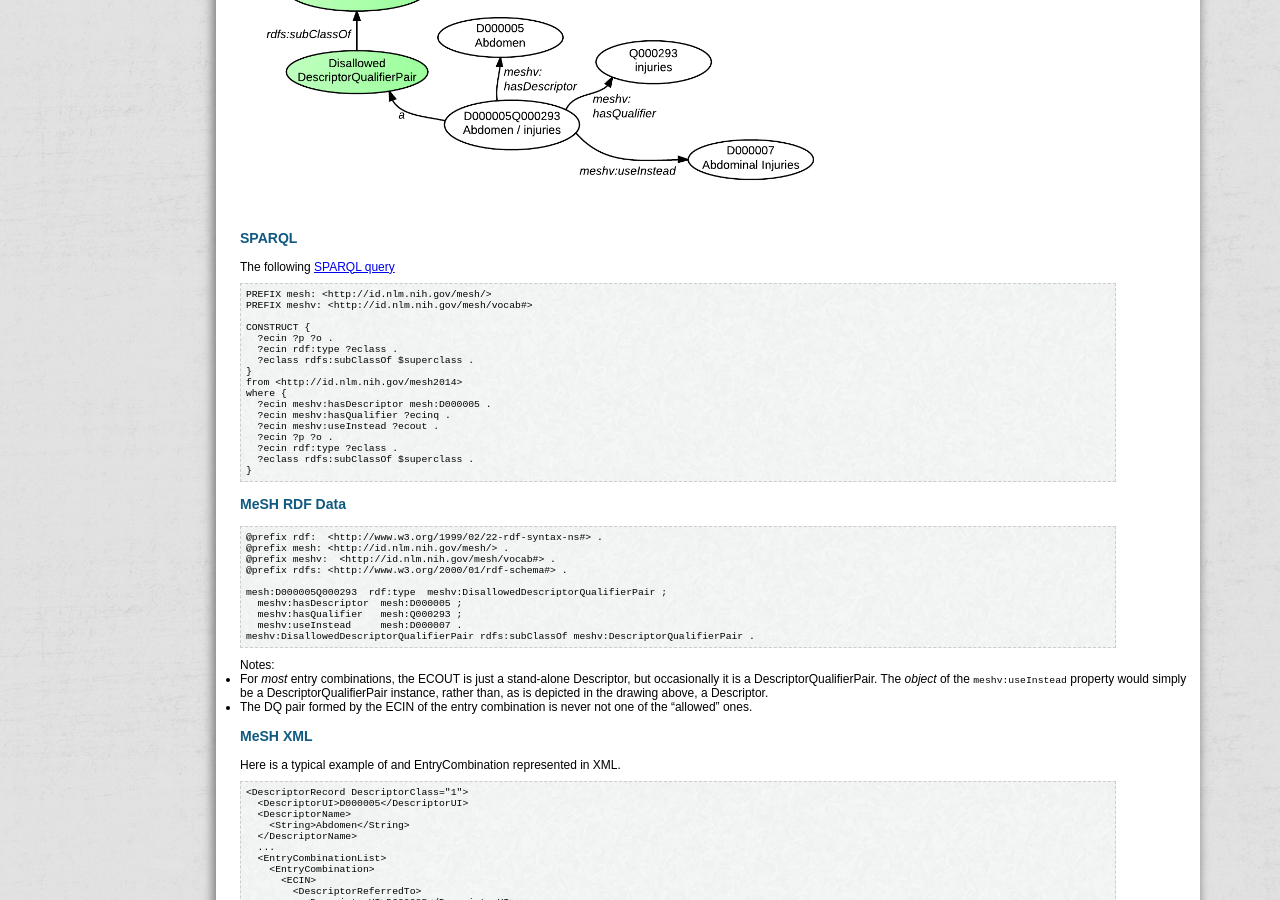
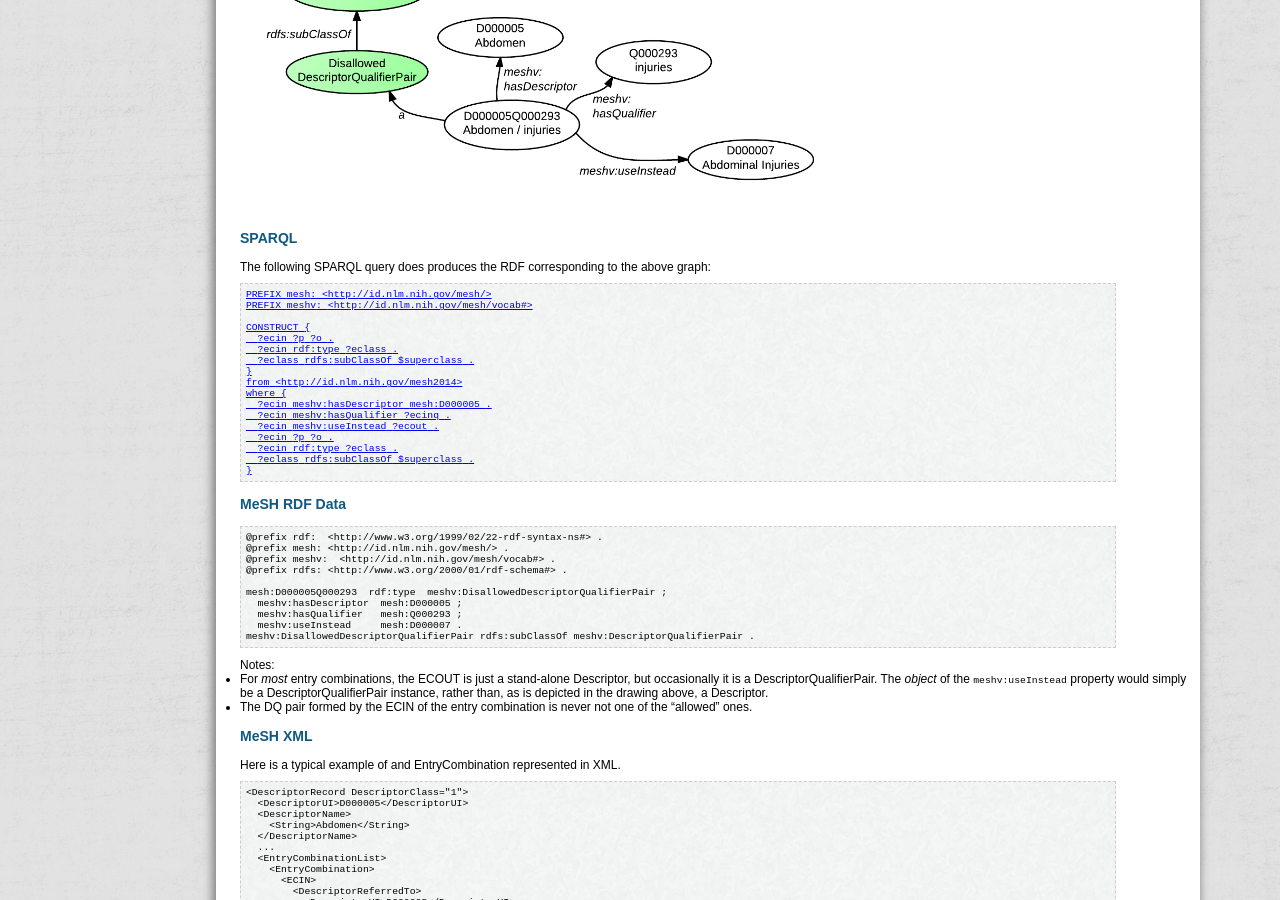
Before and after one commit to HHS/meshrdf, a Jekyll site: the page built from entry-combinations.md, in a window 1280 px wide and 900 px high, scrolled down 362 px. Built offline with Jekyll 4.4.1, drawn with Linux system fonts in a browser that asks for light colours; nearby versions of some CDN libraries; part of the change alters nothing that is shown.

Commit message:
Try using JS to add link to sparql endpoint automagically

````diff
--- a/entry-combinations.md
+++ b/entry-combinations.md
@@ -16,9 +16,8 @@ Depicted in this graph:
 
 ###SPARQL
 
-The following [SPARQL
-query](http://jatspan.org:8890/sparql?query=PREFIX%20mesh%3A%20%3Chttp%3A%2F%2Fid.nlm.nih.gov%2Fmesh%2F%3E%0APREFIX%20meshv%3A%20%3Chttp%3A%2F%2Fid.nlm.nih.gov%2Fmesh%2Fvocab%23%3E%0A%0ACONSTRUCT%20%7B%20%0A%20%20%3Fecin%20%3Fp%20%3Fo%20.%0A%20%20%3Fecin%20rdf%3Atype%20%3Feclass%20.%0A%20%20%3Feclass%20rdfs%3AsubClassOf%20%24superclass%20.%0A%7D%0Afrom%20%3Chttp%3A%2F%2Fchrismaloney.org%2Fmesh%3E%0Afrom%20%3Chttp%3A%2F%2Fchrismaloney.org%2Fmeshv%3E%0Awhere%20%7B%0A%20%20%3Fecin%20meshv%3AhasDescriptor%20mesh%3AD000005%20.%0A%20%20%3Fecin%20meshv%3AhasQualifier%20%3Fecinq%20.%0A%20%20%3Fecin%20meshv%3AuseInstead%20%3Fecout%20.%0A%20%20%3Fecin%20%3Fp%20%3Fo%20.%0A%20%20%3Fecin%20rdf%3Atype%20%3Feclass%20.%0A%20%20%3Feclass%20rdfs%3AsubClassOf%20%24superclass%20.%0A%7D&format=TURTLE)
-
+The following <span class='invoke-sparql'>SPARQL query</span> does produces the RDF corresponding
+to the above graph:
 
 ```sparql
 PREFIX mesh: <http://id.nlm.nih.gov/mesh/>
--- a/js/mesh-gh-pages.js
+++ b/js/mesh-gh-pages.js
@@ -1,12 +1,22 @@
-/*(function($) {
+(function($) {
+  /*
+    // Control the size of the RDF graph images.  Usually 75% is just about right,
+    // but the max allowed will be 800px
     $(window).load(function() {
-        // Control the size of the RDF graph images.  Usually 75% is just about right,
-        // but the max allowed will be 800px
         $('img.rdf-graph').each(function() {
           var old_width = $(this).width();
           var nice_width = old_width * 0.75;
           $(this).width(nice_width > 800 ? 800 : nice_width);
         });
     });
+  */
+  $(document).ready(function () {
+      var sparql_endpoint = 'http://jatspan.org:8890/sparql';
+      var sparql_format_param = 'format=text%2Frdf%2Bn3'
+      var query_span = $('.language-sparql');
+      var q_enc = encodeURIComponent(query_span.text());
+      var endpoint_url = sparql_endpoint + "?query=" + q_enc + '&' + sparql_format_param;
+      query_span.wrap("<a href='" + endpoint_url + "'/>");
+
+  });
 })(jQuery);
-*/
````
